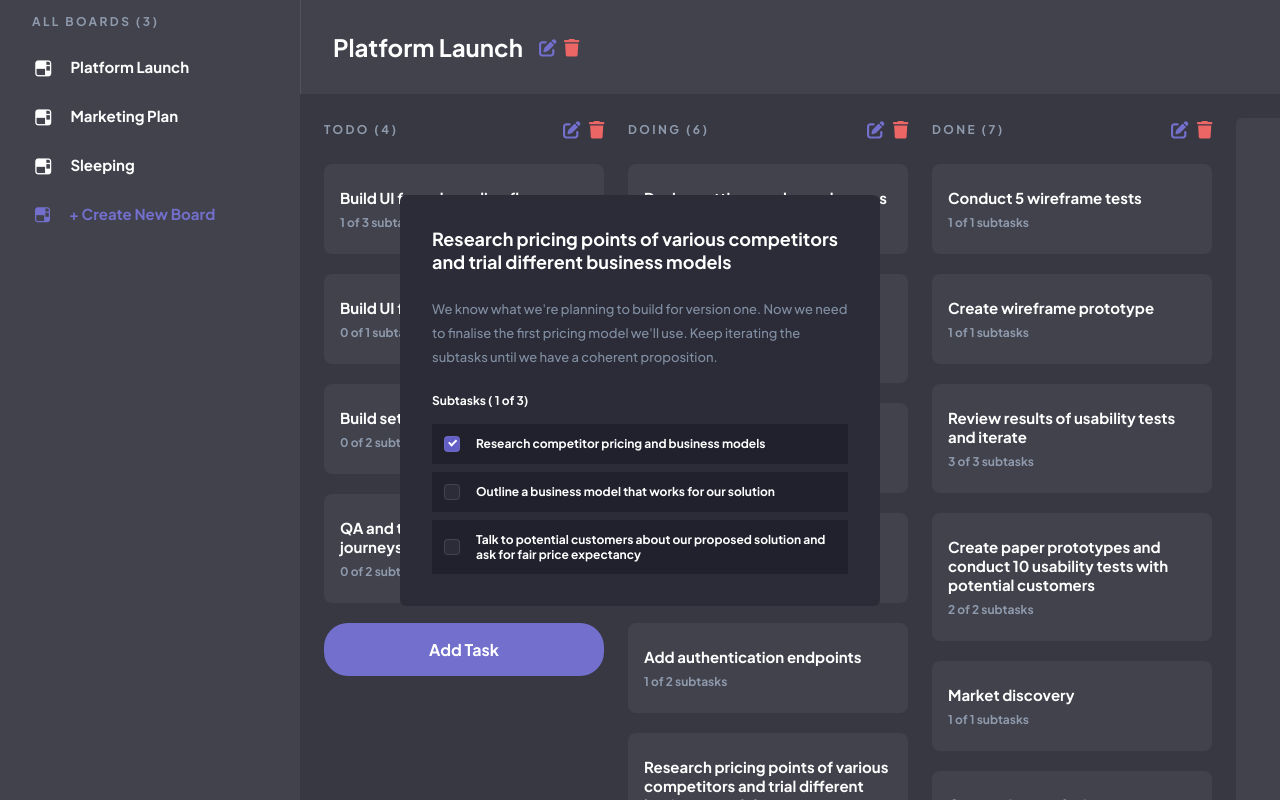
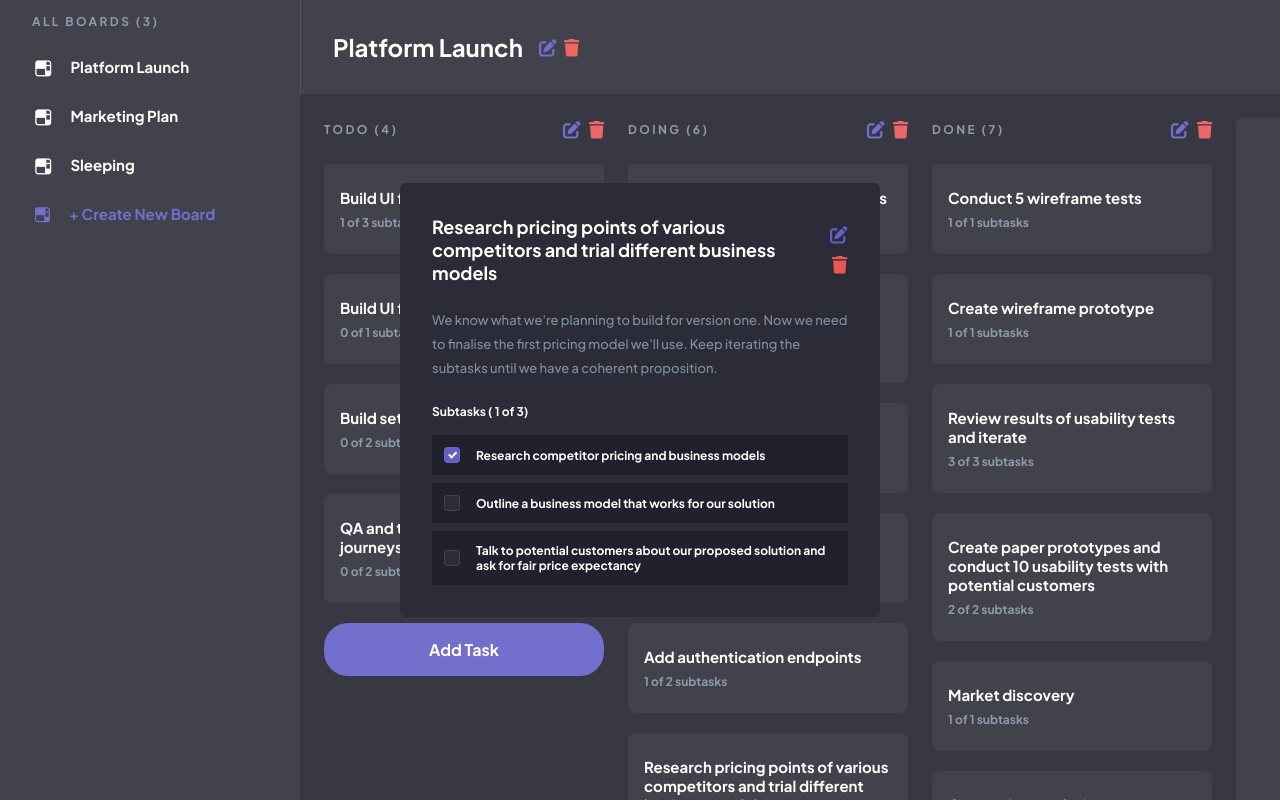
Before and after one commit to rahmadsubakti/my-kanban-management, a React (Vite) app in the folder kanban-frontend/: page / in a window 1280 px wide. Both pictures are taken after a click on the element 768 px from the left and 797 px from the top of the page. Shown: the top 800 px of the page. Built offline with nearby package versions, Linux system fonts and the light colour scheme; what simple-zustand-devtools would draw is missing.

Commit message:
Add mechanism when subtask is mark as done

```diff
--- a/kanban-frontend/src/components/Checkbox/Checkbox.tsx
+++ b/kanban-frontend/src/components/Checkbox/Checkbox.tsx
@@ -4,13 +4,15 @@ import './checkbox.scss';
 
 type CheckboxType = {
   checked: boolean,
+  value: string,
+  onChange: any, // replace with appropriate type later
   children: string,
 }
 
-const Checkbox = ({checked, children}:CheckboxType) => {
+const Checkbox = ({checked, value, onChange, children}:CheckboxType) => {
   return (
     <label className="checkbox-container">
-      <input type="checkbox" defaultChecked={checked}/>
+      <input type="checkbox" defaultChecked={checked} value={value} onChange={onChange}/>
       <span className="checkbox-checkmark"></span>
       <div className="text">{children}</div>
     </label>
--- a/kanban-frontend/src/components/TaskSegment/TaskSegment.tsx
+++ b/kanban-frontend/src/components/TaskSegment/TaskSegment.tsx
@@ -1,15 +1,17 @@
+import { useState } from 'react';
 import { useDrag } from 'react-dnd';
 
 import TaskInfo from '@/containers/TaskInfo/TaskInfo';
 import Modal from '../Modal/Modal';
 import useModal from '@/utils/useModal';
+import { useBoardDetail } from '@/utils/stateStore';
 
 import { TaskType, SubTaskType } from '@/utils/types';
 
 import './task-segment.scss';
 
 interface ExtendedTaskType extends TaskType  {
-  columnId: String
+  columnId: string
 }
 
 const TaskSegment = ({columnId, ...task}:ExtendedTaskType) => {
@@ -45,7 +47,7 @@ const TaskSegment = ({columnId, ...task}:ExtendedTaskType) => {
       showModal={showModalTask}
       closeModal={closeModalTask}
     >
-      <TaskInfo {...task}/>
+      <TaskInfo columnId={columnId} {...task}/>
     </Modal>
     </>
   )
--- a/kanban-frontend/src/containers/TaskInfo/TaskInfo.tsx
+++ b/kanban-frontend/src/containers/TaskInfo/TaskInfo.tsx
@@ -1,24 +1,43 @@
 import Checkbox from "@/components/Checkbox/Checkbox";
-
+import { EditButton, DeleteButton } from "@/components/IconButton/IconButton";
 import { TaskType, SubTaskType } from "@/utils/types";
+import { useBoardDetail } from "@/utils/stateStore";
 
 import './task-info.scss';
 
-const TaskInfo = ({...task}:TaskType) => {
+interface TaskView extends TaskType {
+  columnId: string
+}
+
+const TaskInfo = ({columnId, ...task}:TaskView) => {
   const numSubTasksDone = task.subtasks
     ? task.subtasks.filter((subtask:SubTaskType) => subtask.isDone == true).length
     : 0;
 
   const totalSubTasks = task.subtasks ? task.subtasks.length : 0;
 
+  // for when you click the checkbox
+  const changeSubTaskIsDone = useBoardDetail(state => state.changeSubTaskIsDone);
+  const OnChange = (e) => {
+    const subTaskId = e.target.value;
+    changeSubTaskIsDone(subTaskId, task.id, columnId);
+    // send new data to server
+  }
+
   return (
     <div className="task-info-container">
-      <h2 className="task-title">{task.title}</h2>
+      <div className="task-title-container">
+        <h2 className="task-title">{task.title}</h2>
+        <div className="btn-groups">
+          <EditButton title="Edit this task" />
+          <DeleteButton title="Delete this task" />
+        </div>
+      </div>
       <p className="task-description">{task.description}</p>
       <div className="subtasks-container">
         <h5 className="subtask-info">Subtasks ( {numSubTasksDone} of {totalSubTasks})</h5>
         <div className="subtasks">
-          {task.subtasks?.map(subtask => <Checkbox key={subtask.id} checked={subtask.isDone}>{subtask.title}</Checkbox>)}
+          {task.subtasks?.map(subtask => <Checkbox key={subtask.id} checked={subtask.isDone} onChange={OnChange} value={subtask.id}>{subtask.title}</Checkbox>)}
         </div>
       </div>
     </div>
--- a/kanban-frontend/src/containers/TaskInfo/task-info.scss
+++ b/kanban-frontend/src/containers/TaskInfo/task-info.scss
@@ -6,8 +6,21 @@
   flex-direction: column;
   gap: 1.5rem;
 
-  .task-title {
-    color: $white;
+  .task-title-container {
+    display: flex;
+    justify-content: space-between;
+    align-items: center;
+    gap: 1rem;
+
+    .task-title {
+      color: $white;
+    }
+
+    .btn-groups {
+      display: flex;
+      flex-direction: column;
+      gap: .5rem;
+    }
   }
 
   .task-description {
--- a/kanban-frontend/src/utils/stateStore.tsx
+++ b/kanban-frontend/src/utils/stateStore.tsx
@@ -43,6 +43,15 @@ export const useBoardDetail = create((set) => ({
       targetColumn.tasks.push(task);
     })
   ),
+  changeSubTaskIsDone: (subTaskId, taskId, columnId) => set(
+    produce((draft) => {
+      // wish i could find a better approach
+      const column = draft.columns.find(column => column.id == columnId);
+      const task = column.tasks.find(task => task.id == taskId);
+      const subtask = task.subtasks.find(subtask => subtask.id == subTaskId);
+      subtask.isDone = !subtask.isDone;
+    })
+  )
 }))
 
 // chngeboardname
```
